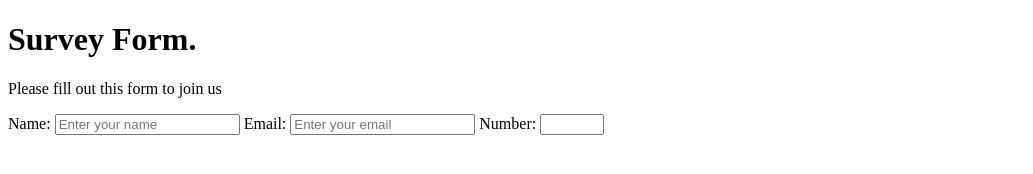
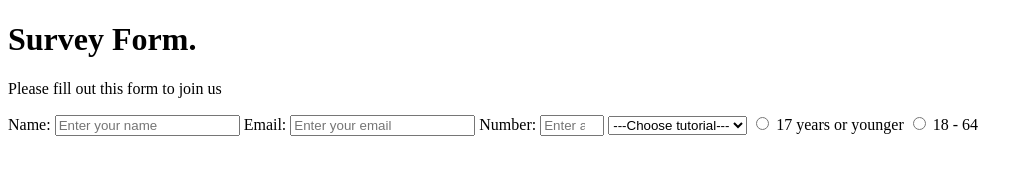
Before and after one commit to bahoz-ali/survey_form, a plain HTML site: page index.html in a window 1280 px wide. Shown: the whole page, without its empty margins (0-1033 px from the left). Drawn offline with Linux system fonts and the light colour scheme.

Commit message:
fix bugs and add features

```diff
--- a/index.html
+++ b/index.html
@@ -13,12 +13,27 @@
     <p id="description">Please fill out this form to join us</p>
 
     <form id="survey-form">
-      <label for="name" >Name:</label>
-      <input type="text" id="name" placeholder="Enter your name" />
-      <label for="email">Email:</label>
-      <input type="email" id="email" placeholder="Enter your email" />
-      <label for="number">Number:</label>
-      <input  type="number" id="number" min="10" max="100" >
+      <label id="name-label" for="name" >Name:</label>
+      <input type="text" id="name" placeholder="Enter your name" required/>
+      <label id="email-label" for="email">Email:</label>
+      <input type="email" id="email" placeholder="Enter your email" required/>
+      <label id="number-label" for="number">Number:</label>
+      <input  type="number" id="number" placeholder="Enter age" min="10" max="100" >
+
+      <select id="dropdown">
+        <option> ---Choose tutorial--- </option>
+        <option> w3schools </option>
+        <option> Javatpoint </option>
+        <option> tutorialspoint </option>
+        <option> geeksforgeeks </option>
+        </select>
+
+        <input type="radio" id="child" name="age" value="child">
+        <label for="child">17 years or younger</label>
+        <input type="radio" id="adult" name="age" value="adult">
+        <label for="adult">18 - 64</label>
+
+
     </form>
 
     <!--
```
